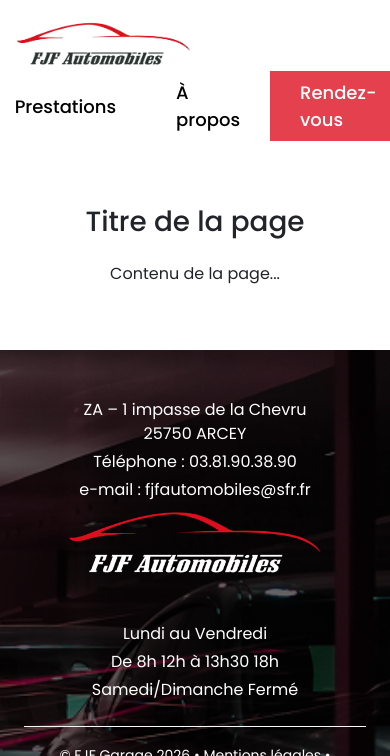
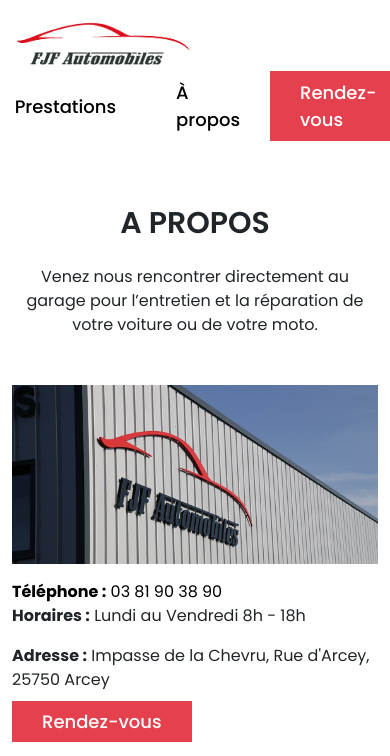
Before and after one commit to Cruzax/FJF-WORDPRESS, a PHP site: page /apropos.html in a window 390 px wide; the page is wider, and only the part inside the window is pictured. Shown: the top 756 px of that part. Run offline with PHP 8.4, Linux system fonts and the light colour scheme.

Commit message:
02/12 tele travail

```diff
--- a/apropos.html
+++ b/apropos.html
@@ -3,7 +3,7 @@
   <head>
     <meta charset="UTF-8" />
     <meta name="viewport" content="width=device-width, initial-scale=1.0" />
-    <title>TITRE DE LA PAGE</title>
+    <title>FJF</title>
 
     <!-- Bootstrap -->
     <link
@@ -24,7 +24,6 @@
   </head>
 
   <body>
-
     <!-- ░░░ HEADER ░░░ -->
     <header class="topbar py-3">
       <div class="container-fluid">
@@ -35,11 +34,23 @@
 
           <div class="col d-flex justify-content-center">
             <nav class="d-flex align-items-center">
-              <a href="index.html" class="nav nav-link-top nav-item-box">Accueil</a>
-              <a href="prestations.html" class="nav nav-link-top nav-item-box">Prestations</a>
-              <a href="apropos.html" class="nav nav-link-top nav-item-box">À propos</a>
-              <a href="Rendez-vous.html" class="btn-rdv nav-link-top nav-item-box">Rendez-vous</a>
-              <a href="espace.html" class="nav-link-top nav-item-box">Espace clients</a>
+              <a href="index.html" class="nav nav-link-top nav-item-box"
+                >Accueil</a
+              >
+              <a href="prestations.html" class="nav nav-link-top nav-item-box"
+                >Prestations</a
+              >
+              <a href="apropos.html" class="nav nav-link-top nav-item-box"
+                >À propos</a
+              >
+              <a
+                href="Rendez-vous.html"
+                class="btn-rdv nav-link-top nav-item-box"
+                >Rendez-vous</a
+              >
+              <a href="espace.html" class="nav-link-top nav-item-box"
+                >Espace clients</a
+              >
             </nav>
           </div>
         </div>
@@ -47,14 +58,94 @@
     </header>
     <!-- ░░░ FIN HEADER ░░░ -->
 
+    <!-- ░░░ CONTENU SPÉCIFIQUE DE LA PAGE ░░░ -->
+    <section class="container py-5">
+      <!-- Titre + intro -->
+      <h1 class="titre text-center mb-4">A PROPOS</h1>
+      <p class="text-center mb-5">
+        Venez nous rencontrer directement au garage pour l’entretien et la
+        réparation de votre voiture ou de votre moto.
+      </p>
 
-    <!-- ░░░ CONTENU SPÉCIFIQUE DE LA PAGE ░░░ -->
-    <main class="container py-5">
-      <h1 class="text-center mb-4">Titre de la page</h1>
-      <p class="text-center">Contenu de la page...</p>
-    </main>
+      <!-- Bloc principal en 2 colonnes -->
+      <div class="row align-items-start">
+        <!-- COLONNE GAUCHE : photo + infos -->
+        <div class="col-lg-6 mb-4">
+          <img
+            src="img/logobatiment.png"
+            alt="Bâtiment FJF Automobiles"
+            class="img-fluid mb-3"
+          />
+          <a class="text-decoration-none text-black" href="tel:0381903890"
+            ><strong>Téléphone :</strong> 03 81 90 38 90</a
+          >
+          <p><strong>Horaires :</strong> Lundi au Vendredi 8h - 18h</p>
+          <p>
+            <strong>Adresse :</strong> Impasse de la Chevru, Rue d'Arcey, 25750
+            Arcey
+          </p>
+
+          <a
+            href="Rendez-vous.html"
+            class="texte-center btn-rdv nav-link-top nav-item-box mt-3"
+          >
+            Rendez-vous
+          </a>
+        </div>
+
+        <!-- COLONNE DROITE : Google Maps -->
+        <div class="col-lg-6 mb-4">
+          <!-- utilitaire Bootstrap pour garder le ratio -->
+          <div class="ratio ratio-4x3">
+            <iframe
+              src="https://www.google.com/maps/embed?pb=!1m18!1m12!1m3!1d2438.4074285021397!2d6.649556575880524!3d47.51858419405202!2m3!1f0!2f0!3f0!3m2!1i1024!2i768!4f13.1!3m3!1m2!1s0x47926b554577e039%3A0x594d76ed15e889a4!2sFJF%20AUTOMOBILES!5e1!3m2!1sfr!2sfr!4v1764667825963!5m2!1sfr!2sfr"
+              style="border: 0"
+              allowfullscreen=""
+              loading="lazy"
+              referrerpolicy="no-referrer-when-downgrade"
+            ></iframe>
+          </div>
+        </div>
+      </div>
+    </section>
     <!-- ░░░ FIN CONTENU ░░░ -->
 
+    <section class="container py-5">
+      <h1 class="titre text-center mb-4">FOIRE AUX QUESTIONS</h1>
+      <h2>Quels sont vos horaires d'ouverture ?</h2>
+      <p>
+        Nous sommes ouverts du lundi au vendredi de 8h à 12h et de 13h30 à 18h.
+      </p>
+      <h2>
+        Proposez-vous des services de réparation pour tous les types de
+        véhicules ?
+      </h2>
+      <p>
+        Oui, nous proposons des services de réparation pour une large gamme de
+        véhicules, y compris les voitures, les motos et les véhicules
+        utilitaires.
+      </p>
+      <h2>Vous prenez les motos?</h2>
+      <p>Oui</p>
+
+      <h1 class="titre text-center mb-4">Avis Recent</h1>
+      <p>
+        "Service exceptionnel et équipe très professionnelle. Mon véhicule a été
+        réparé rapidement et à un prix raisonnable. Je recommande vivement FJF
+        Automobiles !" - Jean D.
+      </p>
+      <p>
+        "J'ai toujours eu une excellente expérience chez FJF Automobiles. Leur
+        personnel est compétent et amical. Ils prennent le temps d'expliquer les
+        réparations nécessaires." - Marie L.
+      </p>
+      <p>
+        "FJF Automobiles est mon garage de confiance depuis des années. Leur
+        transparence et leur honnêteté sont appréciables. Je n'irai nulle part
+        ailleurs pour l'entretien de ma voiture." - Paul S.
+      </p>
+    </section>
+    <!-- ░░░ FIN CONTENU ░░░ -->
 
     <!-- ░░░ FOOTER ░░░ -->
     <footer
@@ -64,7 +155,7 @@
       <div class="container">
         <div class="row">
           <div class="col-md-4 text-center">
-            <p class="mb-1">ZA – 1 impasse de la Chevru<br>25750 ARCEY</p>
+            <p class="mb-1">ZA – 1 impasse de la Chevru<br />25750 ARCEY</p>
             <p class="mb-1">Téléphone : 03.81.90.38.90</p>
             <p class="mb-0">e-mail : fjfautomobiles@sfr.fr</p>
           </div>
@@ -89,14 +180,20 @@
           <div class="text-center">
             <small class="text-white">
               © FJF Garage 2026 •
-              <a href="mentions.html" class="text-white text-decoration-none">Mentions légales</a> •
-              <a href="confidentialite.html" class="text-white text-decoration-none">Politique de confidentialité</a>
+              <a href="mentions.html" class="text-white text-decoration-none"
+                >Mentions légales</a
+              >
+              •
+              <a
+                href="confidentialite.html"
+                class="text-white text-decoration-none"
+                >Politique de confidentialité</a
+              >
             </small>
           </div>
         </div>
       </div>
     </footer>
     <!-- ░░░ FIN FOOTER ░░░ -->
-
   </body>
 </html>
--- a/css/base/main.css
+++ b/css/base/main.css
@@ -39,5 +39,4 @@
 
 .h3{
   font-family: "Montserrat", sans-serif;
-
 }
--- /dev/null
+++ b/css/components/apropos.css
@@ -0,0 +1,4 @@
+.titre {
+    font-size: 30px;
+    font-weight: 600;
+}
--- /dev/null
+++ b/css/components/prestation.css
@@ -0,0 +1,11 @@
+.car-line {
+  font-size: 1.4rem;
+  font-weight: 600;
+}
+
+.car-underline {
+  width: 120px;
+  height: 3px;
+  background-color: #DE0E1E; /* rouge FJF */
+  margin: 0 auto; /* centre sous le texte / l'image */
+}
--- a/css/layout/footer.css
+++ b/css/layout/footer.css
@@ -1,3 +1,3 @@
 footer {
-  background-image: url("/img/vraifooter.png");
+  background-image: url("/img/Rectangle.png");
 }
--- a/index.html
+++ b/index.html
@@ -63,7 +63,7 @@
         <div class="row justify-content-center mb-3">
           <div class="col-auto">
             <img
-              src="img/ca OU ca.png"
+              src="img/ca-ou-ca.png"
               class="img-ou img-fluid py-4"
               alt="OU"
             />
@@ -186,7 +186,7 @@
           </div>
 
           <div class="col-md-4 mb-4 text-center">
-            <p class="mb-1">Lundi au Vendredi <br /><br /></p>
+            <p class="mb-1">Lundi au Vendredi <br /></p>
             <p class="mb-1">De 8h 12h à 13h30 18h</p>
             <p class="mb-0">Samedi/Dimanche Fermé</p>
           </div>
--- a/style.css
+++ b/style.css
@@ -5,3 +5,5 @@
 @import "css/utils/variables.css";
 @import "css/components/bodytext.css";
 @import "css/components/pagerdv.css";
+@import "css/components/prestation.css";
+@import "css/components/apropos.css";
```
Also changed, not shown: prestations.html (+21 -4 lines), img/ca-ou-ca.png (renamed from img/ca OU ca.png), img/logobatiment.png (added), img/voiture_clients.png (added).
